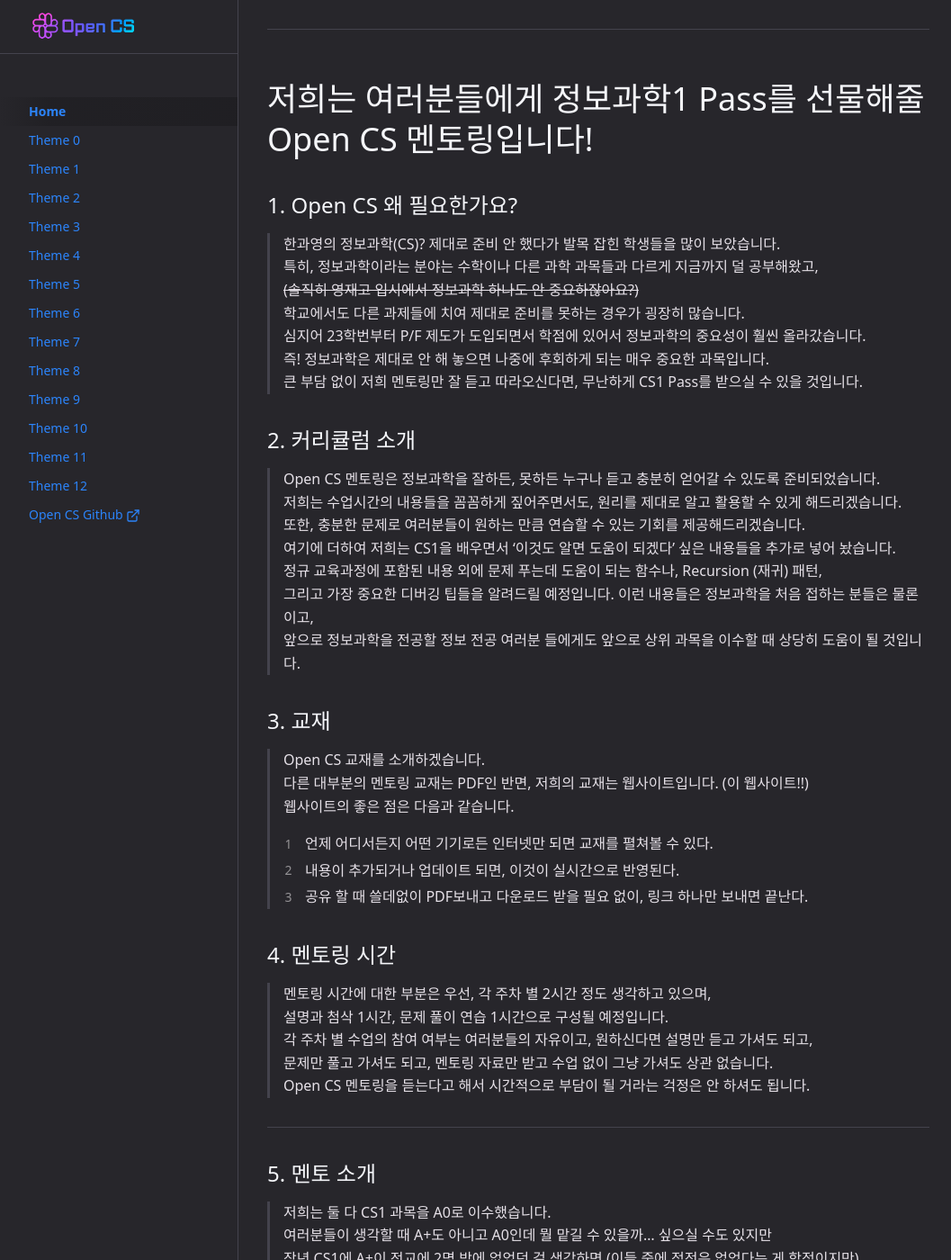
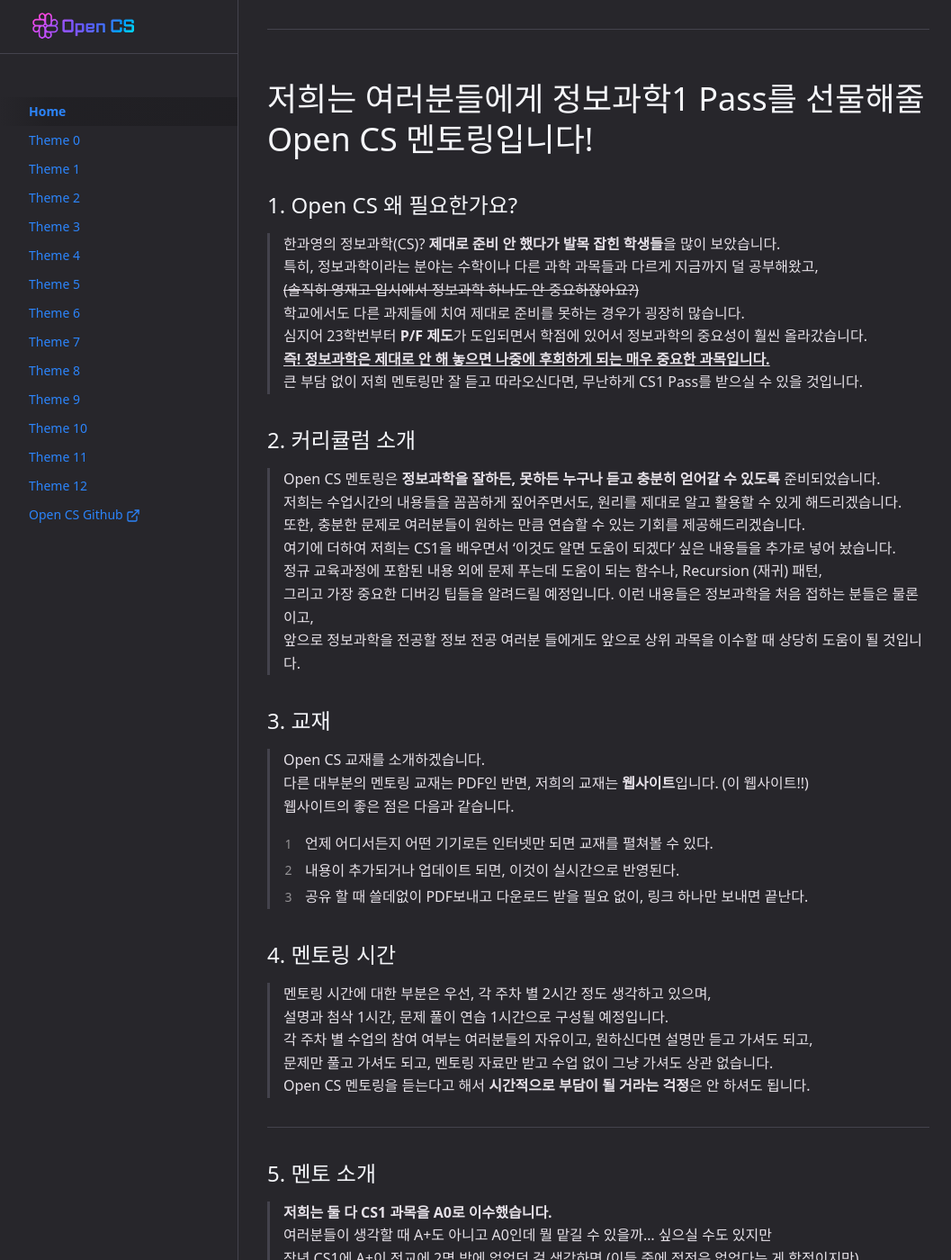
Before and after one commit to OpenCS-ksa/opencs-ksa.github.io, a Jekyll site: the page built from index.md, in a window 1280 px wide and 1400 px high, scrolled down 461 px. Shown: the whole window at 90% size, without its empty margins (107-1164 px from the left). Built offline with Jekyll 4.4.1, drawn with Linux system fonts in a browser that asks for light colours.

```diff
--- a/index.md
+++ b/index.md
@@ -14,16 +14,16 @@ permalink: /
 # 저희는 여러분들에게 정보과학1 Pass를 선물해줄 Open CS 멘토링입니다!
 
 ## 1. Open CS 왜 필요한가요?
-> 한과영의 정보과학(CS)? 제대로 준비 안 했다가 발목 잡힌 학생들을 많이 보았습니다.
+> 한과영의 정보과학(CS)? **제대로 준비 안 했다가 발목 잡힌 학생들**을 많이 보았습니다.
 > 특히, 정보과학이라는 분야는 수학이나 다른 과학 과목들과 다르게 지금까지 덜 공부해왔고,
 > ~~(솔직히 영재고 입시에서 정보과학 하나도 안 중요하잖아요?)~~
 > 학교에서도 다른 과제들에 치여 제대로 준비를 못하는 경우가 굉장히 많습니다.
-> 심지어 23학번부터 P/F 제도가 도입되면서 학점에 있어서 정보과학의 중요성이 훨씬 올라갔습니다.
-> 즉! 정보과학은 제대로 안 해 놓으면 나중에 후회하게 되는 매우 중요한 과목입니다.
+> 심지어 23학번부터 **P/F 제도**가 도입되면서 학점에 있어서 정보과학의 중요성이 훨씬 올라갔습니다.
+> **<U>즉! 정보과학은 제대로 안 해 놓으면 나중에 후회하게 되는 매우 중요한 과목입니다.</U>**
 > 큰 부담 없이 저희 멘토링만 잘 듣고 따라오신다면, 무난하게 CS1 Pass를 받으실 수 있을 것입니다.
 
 ## 2. 커리큘럼 소개
-> Open CS 멘토링은 정보과학을 잘하든, 못하든 누구나 듣고 충분히 얻어갈 수 있도록 준비되었습니다.
+> Open CS 멘토링은 **정보과학을 잘하든, 못하든 누구나 듣고 충분히 얻어갈 수 있도록** 준비되었습니다.
 > 저희는 수업시간의 내용들을 꼼꼼하게 짚어주면서도, 원리를 제대로 알고 활용할 수 있게 해드리겠습니다.
 > 또한, 충분한 문제로 여러분들이 원하는 만큼 연습할 수 있는 기회를 제공해드리겠습니다.
 > 여기에 더하여 저희는 CS1을 배우면서 ‘이것도 알면 도움이 되겠다’ 싶은 내용들을 추가로 넣어 놨습니다.
@@ -33,7 +33,7 @@ permalink: /
 
 ## 3. 교재
 > Open CS 교재를 소개하겠습니다.
-> 다른 대부분의 멘토링 교재는 PDF인 반면, 저희의 교재는 웹사이트입니다. (이 웹사이트!!)
+> 다른 대부분의 멘토링 교재는 PDF인 반면, 저희의 교재는 **웹사이트**입니다. (이 웹사이트!!)
 > 웹사이트의 좋은 점은 다음과 같습니다.
 > 1. 언제 어디서든지 어떤 기기로든 인터넷만 되면 교재를 펼쳐볼 수 있다.
 > 2. 내용이 추가되거나 업데이트 되면, 이것이 실시간으로 반영된다.
@@ -44,17 +44,17 @@ permalink: /
 > 설명과 첨삭 1시간, 문제 풀이 연습 1시간으로 구성될 예정입니다.
 > 각 주차 별 수업의 참여 여부는 여러분들의 자유이고, 원하신다면 설명만 듣고 가셔도 되고,
 > 문제만 풀고 가셔도 되고, 멘토링 자료만 받고 수업 없이 그냥 가셔도 상관 없습니다.
-> Open CS 멘토링을 듣는다고 해서 시간적으로 부담이 될 거라는 걱정은 안 하셔도 됩니다.
+> Open CS 멘토링을 듣는다고 해서 **시간적으로 부담이 될 거라는 걱정**은 안 하셔도 됩니다.
 
 - - -
 
 ## 5. 멘토 소개
-> 저희는 둘 다 CS1 과목을 A0로 이수했습니다.
+> **저희는 둘 다 CS1 과목을 A0로 이수했습니다.**
 > 여러분들이 생각할 때 A+도 아니고 A0인데 뭘 맡길 수 있을까... 싶으실 수도 있지만
 > 작년 CS1에 A+이 전교에 2명 밖에 없었던 걸 생각하면 (이들 중에 정전은 없었다는 게 함정이지만)
 > 이 정도면 충분히 믿고 따라오실 수 있으실 거라 믿어 의심치 않습니다.
 
-**유태우 멘토**
+### 유태우 멘토
 > 안녕하세요! 저는 이번 OpenCS 멘토링을 맡게 된 22학번 유태우 멘토라고 합니다.
 > CS1 A0를 받았고, 정보 전공으로써 현재는 정보과학 상위 과목을 이수하고 있습니다.
 > 저는 알고리즘 문제들도 많이 풀어봤고, 개인 프로젝트를 하면서 프로그래밍과 관련한 많은 경험을 쌓아가는 중입니다.
@@ -62,7 +62,7 @@ permalink: /
 > 솔직히 C++을 좋아하고 찬양하는 입장에서 Python은 근본 없는 언어라고 생각하긴 하지만,
 > 한과영이 Python을 사랑하는 만큼 여러분들에게 만족스러운 멘토링을 제공하기 위해 노력하겠습니다.
 
-**장서현 멘토**
+### 장서현 멘토
 > 장서현 멘토 안녕하세요, 저는 OpenCS 멘토 22학번 장서현이라고 합니다.
 > CS1 A0를 받았고, 정보 전공으로 정보과학 상위 과목을 이수하고 있습니다.
 > 개인 프로젝트들을 진행하며 프로그래밍 경험을 쌓고 있고, 애플의 Swift 언어를 사용한 앱과 주식 투자 알고리즘 등을 제작했습니다.
```
